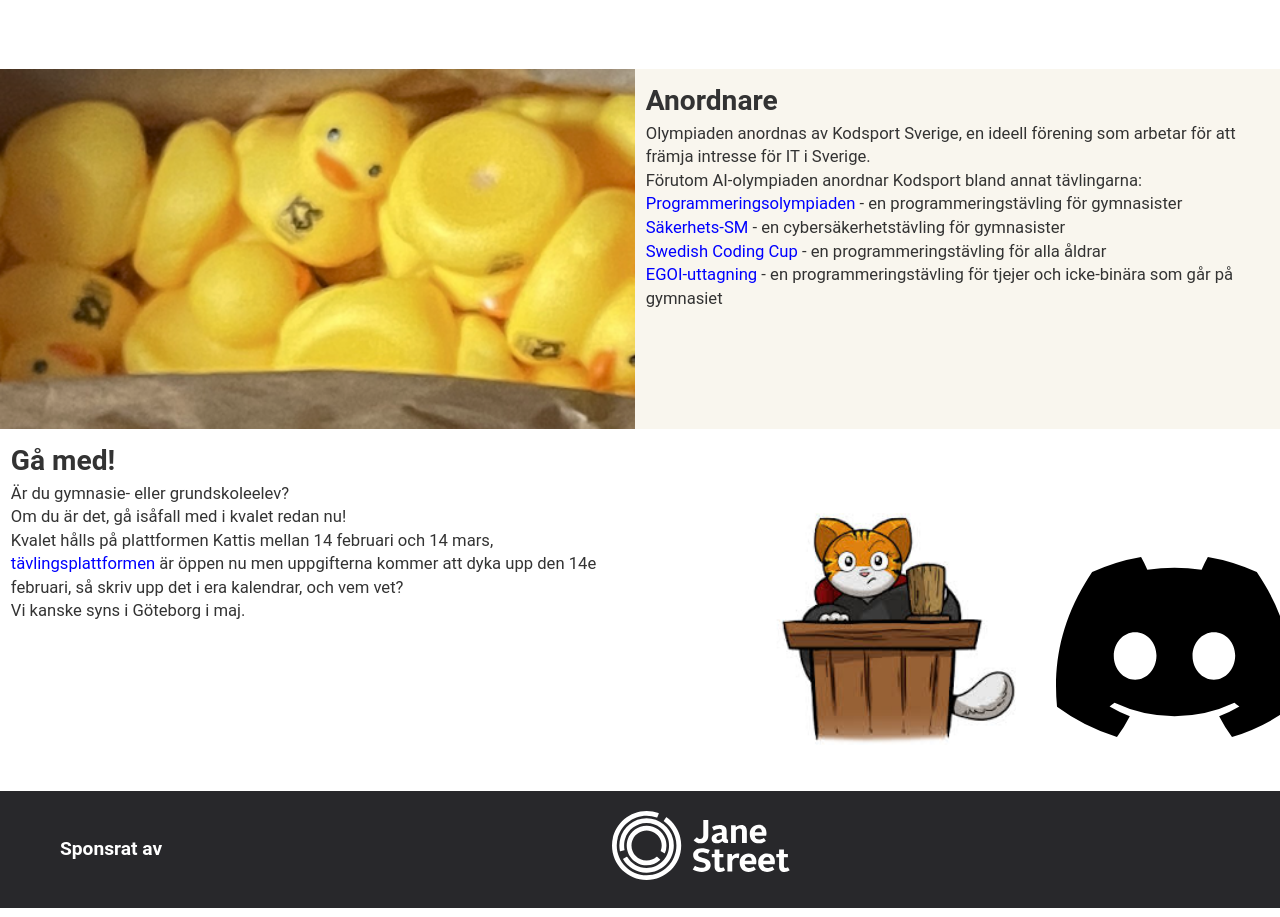
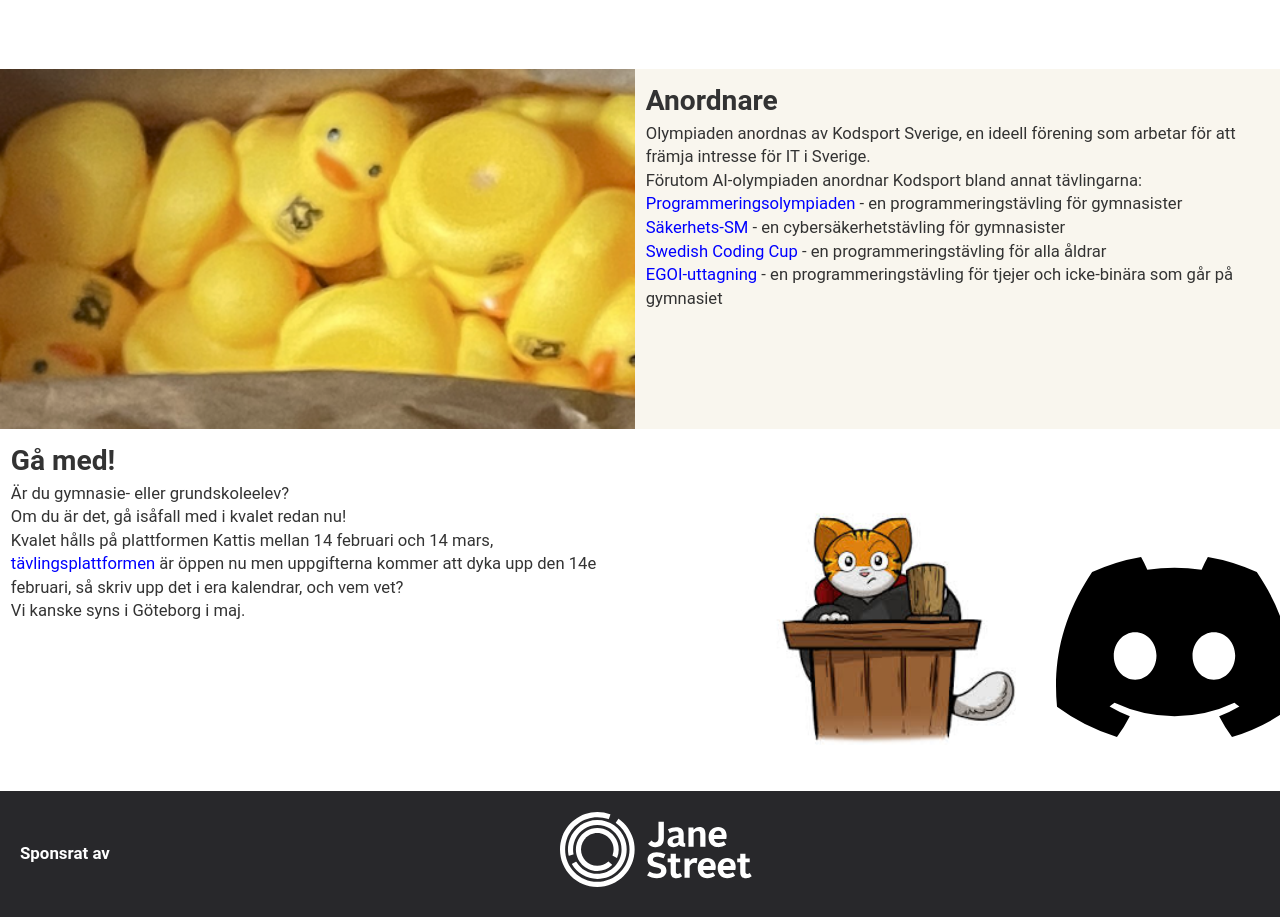
Before and after one commit to ArvidKristoffersson/site, a Jekyll site: the page built from index.html, in a window 1280 px wide. Shown: the part 941-1858 px from the top of the page. Built offline with Jekyll 4.4.1, drawn with Linux system fonts in a browser that asks for light colours; grey boxes are pictures that could not be loaded.

Commit message:
added big komputir

```diff
--- a/assets/css/footer.css
+++ b/assets/css/footer.css
@@ -1,6 +1,6 @@
 footer {
     background-color: #28282B;
-    padding: 20px 0;
+    padding: 2.4vh 0;
     width: 100%;
     color: #fff;
     text-align: center;
@@ -28,12 +28,12 @@
     align-items: center;
     gap: 50vh;
     margin: 0 auto;
-    max-width: 1200px;
+    /*max-width: 1200px;*/
     padding: 0 20px;
 }
 
 .footer-text {
-    font-size: 1.2em;
+    font-size: 1.32vw;
     font-weight: bold;
     color: #fff;
     flex-shrink: 0;
@@ -42,29 +42,25 @@
 .footer-content {
     display: flex;
     justify-content: flex-start;
-    gap: 200px;
+    gap: 24vh;
 }
 
 .footer-logo img {
-    height: 70px;
+    height: 8.4vh;
     object-fit: contain;
 }
 
-@media (max-width: 1200px) {
-    .footer-text {
-        display: none;
-    }
-
+@media (max-width: 900px) {
     .footer-content {
         flex-direction: column;
         justify-content: center;
         align-items: center;
-        gap: 15px;
+        gap: 1.8vh;
         width: 100%;
         text-align: center;
     }
 
     .footer-logo img {
-        max-height: 40px;
+        max-height: 4.8vh;
     }
 }
--- a/assets/css/main.css
+++ b/assets/css/main.css
@@ -43,7 +43,7 @@
     letter-spacing: 2px;
     margin: 2.4vh 4.8vh 0px 4.8vh;
     text-shadow: 3px 3px 5px rgba(0, 0, 0, 0.1);
-    font-size: 1.8vw;
+    font-size: 1.7vw;
 }
 
 .centered-text h2 {
@@ -54,7 +54,7 @@
     letter-spacing: 1px;
     margin: 0px 4.8vh 0px 3.6vh;
     text-shadow: 3px 3px 5px rgba(0, 0, 0, 0.1);
-    font-size: 1.2vw;
+    font-size: 1.1vw;
 }
 
 .centered-text p {
@@ -160,7 +160,7 @@
 }
 
 .page-title {
-    font-size: 2.2rem;
+    font-size: 1.9vw;
     font-weight: bold;
     text-align: center;
     text-transform: uppercase;
```
